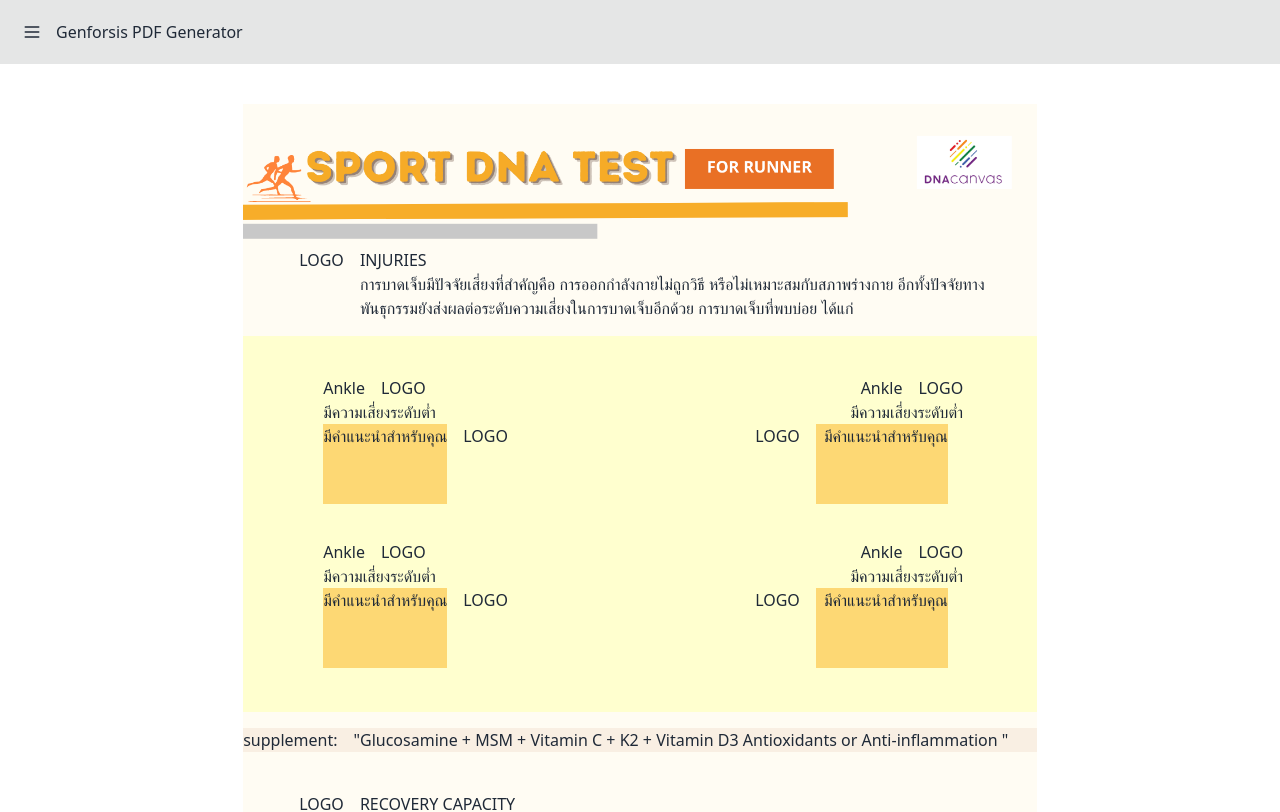
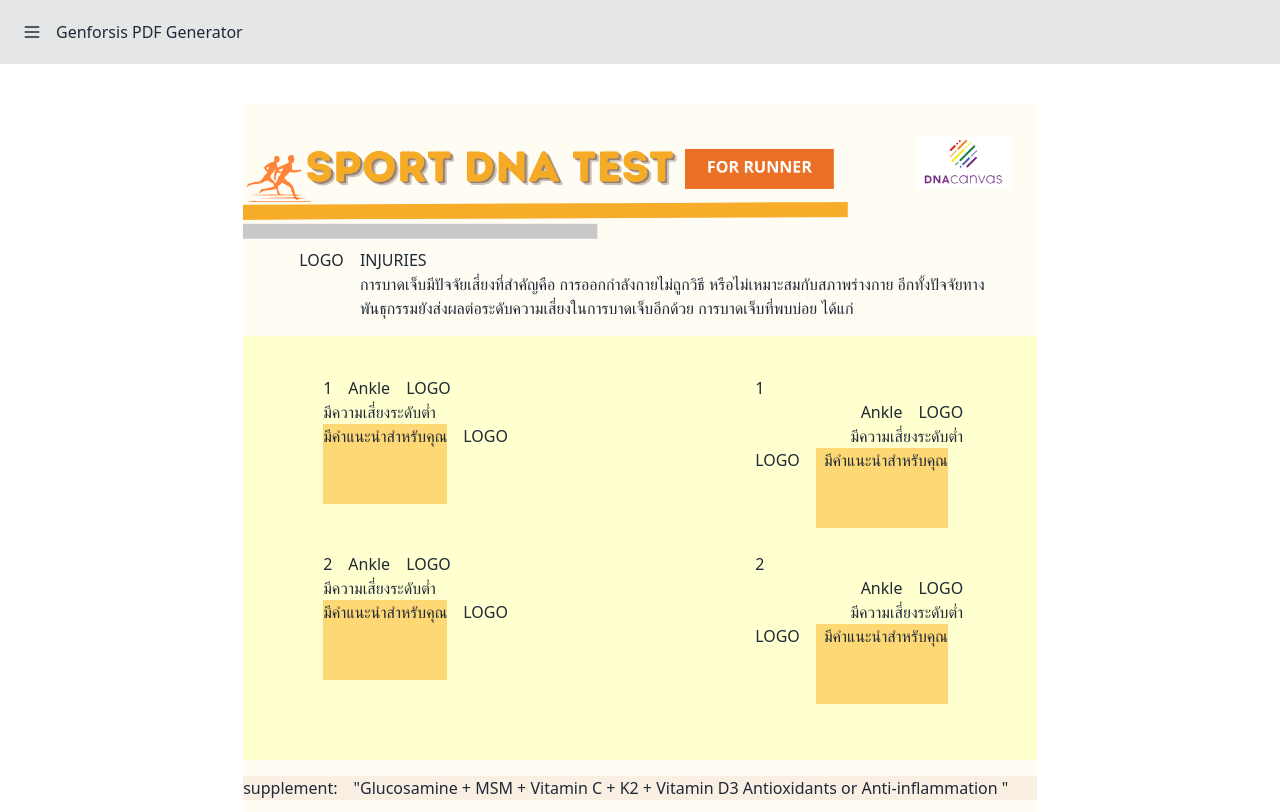
Before and after one commit to Suriya-K/vue-pdf-front, a Vue app: page /dcv_sports in a window 1280 px wide. Shown: the top 812 px of the page. Built offline with nearby package versions, Linux system fonts and the light colour scheme.

Commit message:
fix - unused variable when build

```diff
--- a/src/components/dcv-sport-report/cards/SportInjuriesCard.vue
+++ b/src/components/dcv-sport-report/cards/SportInjuriesCard.vue
@@ -4,6 +4,7 @@
             <div class="pl-4 pt-10 flex flex-col gap-y-20">
                 <div v-for="item in 2" class="relative w-52 h-20 basis-1/4">
                     <div class="flex flex-row gap-4">
+                        {{ item }}
                         <h1 class="">Ankle</h1>
                         <p>LOGO</p>
                     </div>
@@ -18,6 +19,7 @@
             </div>
             <div class="pl-4 pt-10 flex flex-col gap-y-20">
                 <div v-for="item in 2" class="relative w-52 h-20 basis-1/4">
+                    {{ item }}
                     <div class="flex flex-row gap-4 justify-end">
                         <h1>Ankle</h1>
                         <p>LOGO</p>
```
